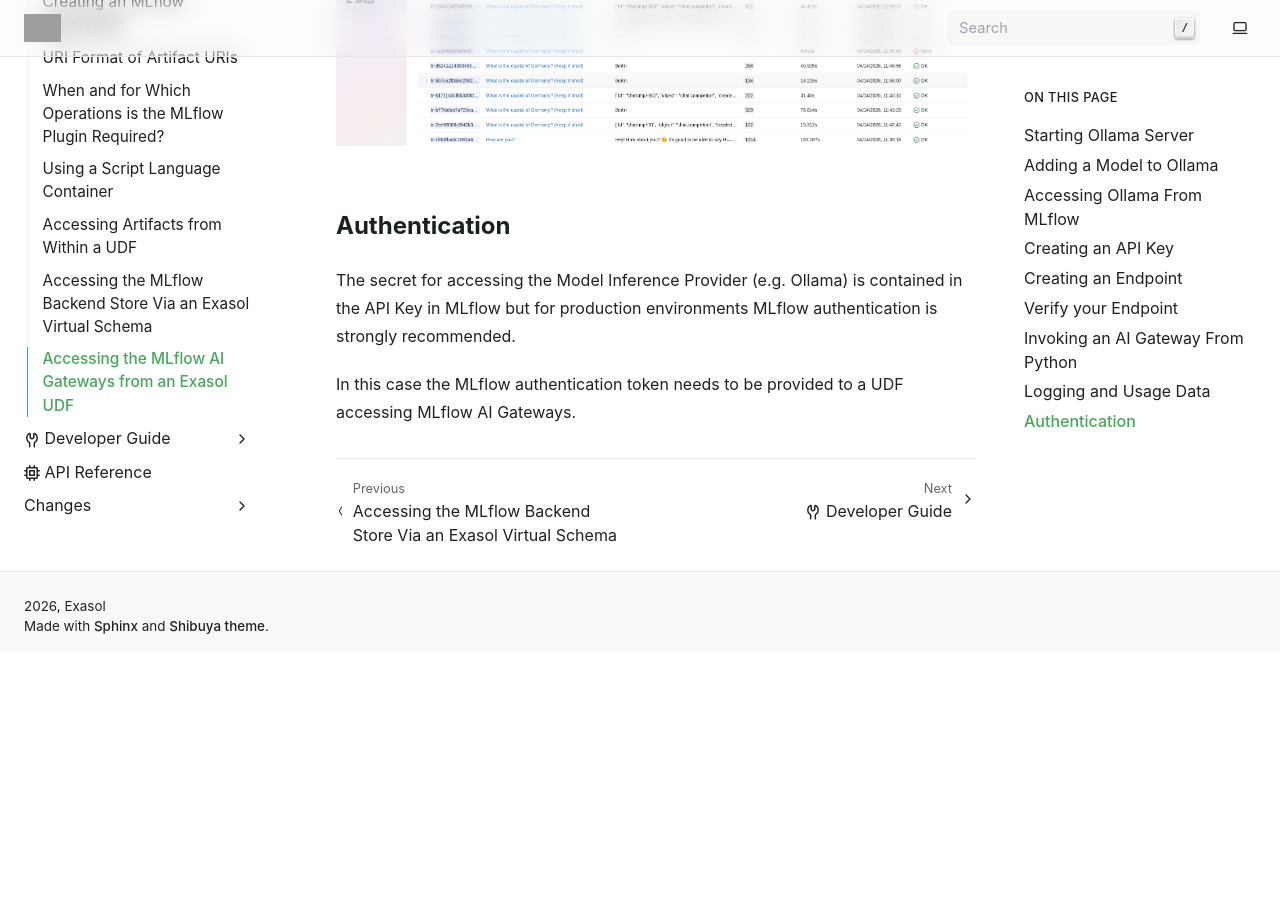
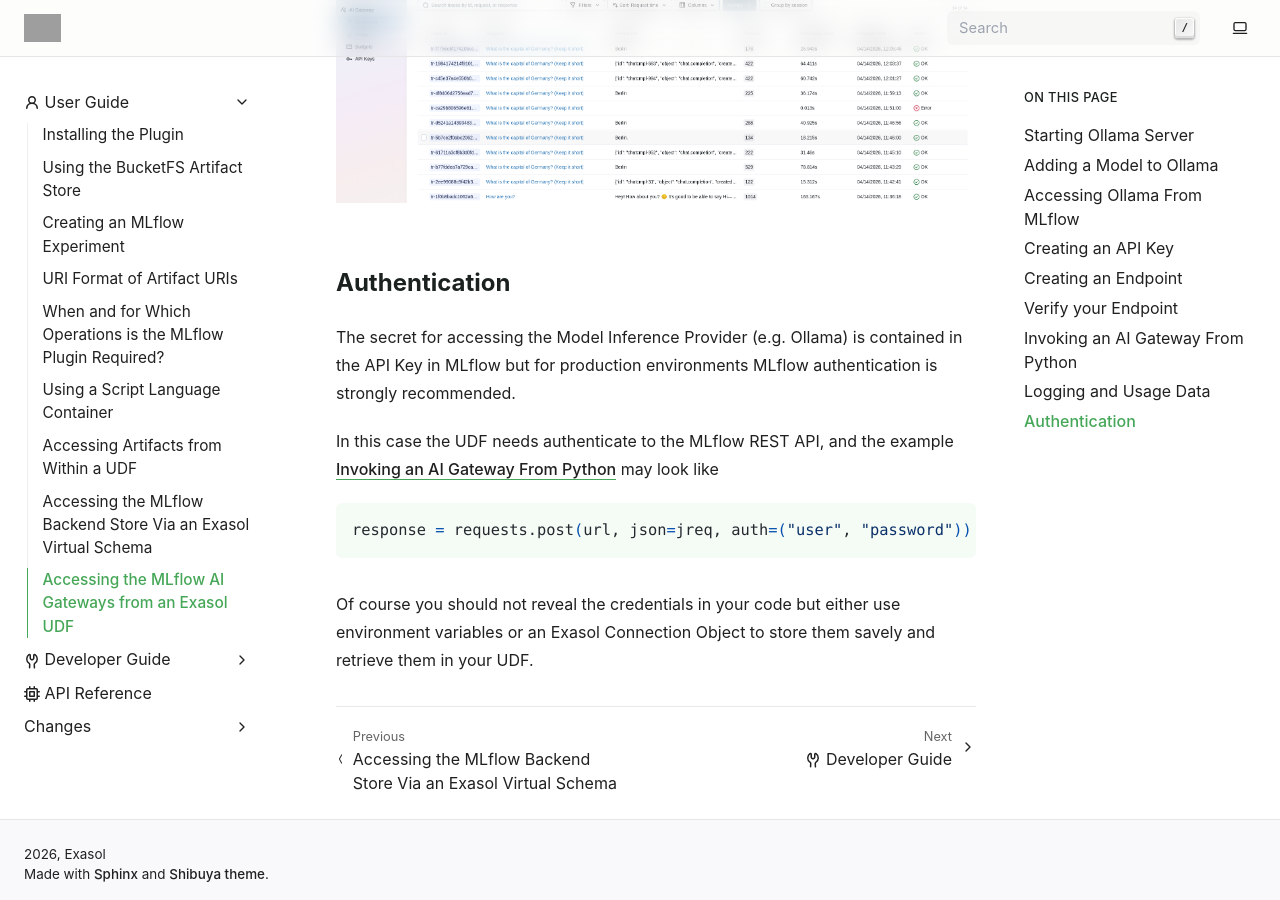
Before and after one commit to exasol/mlflow-plugin, a Sphinx documentation site: the page built from doc/user_guide/ai_gateway.rst, in a window 1280 px wide and 900 px high, scrolled down 5966 px. Built offline with Sphinx 7.4.7, drawn with Linux system fonts in a browser that asks for light colours; pages that are not in the unit, such as notebooks, are missing from menus; before the commit the page ends 6618 px from its top, so only the background shows below that; some of the changed text lies outside the part shown; grey boxes are pictures that could not be loaded.

Commit message:
Fixed more review findings

```diff
--- a/doc/user_guide/ai_gateway.rst
+++ b/doc/user_guide/ai_gateway.rst
@@ -77,7 +78,7 @@ Creating an Endpoint
 --------------------
 
 1. In the upper right corner click button "+ Create endpoint"
-2. Enter name, e,g, "ollama"
+2. Enter name, e.g. "ollama"
 3. For the model select provider "Ollama"
 4. Select model, in "Use a custom model name" enter ``qwen3.5:0.8b``
 5. Select "Use existing API key"
@@ -104,6 +105,8 @@ Verify your Endpoint
 
 .. image:: img/ai-gateway/5-sample-request.png
 
+.. _invoke_ai_gateway:
+
 Invoking an AI Gateway From Python
 ----------------------------------
 
@@ -155,5 +155,13 @@ The secret for accessing the Model Inference Provider (e.g. Ollama) is
 contained in the API Key in MLflow but for production environments MLflow
 authentication is strongly recommended.
 
-In this case the MLflow authentication token needs to be provided to a UDF
-accessing MLflow AI Gateways.
+In this case the UDF needs authenticate to the MLflow REST API, and the
+example :ref:`invoke_ai_gateway` may look like
+
+.. code-block:: shell
+
+    response = requests.post(url, json=jreq, auth=("user", "password"))
+
+Of course you should not reveal the credentials in your code but either use
+environment variables or an Exasol Connection Object to store them savely and
+retrieve them in your UDF.
```
Also changed, not shown: other parts of doc/user_guide/ai_gateway.rst (+8 -10 lines).
